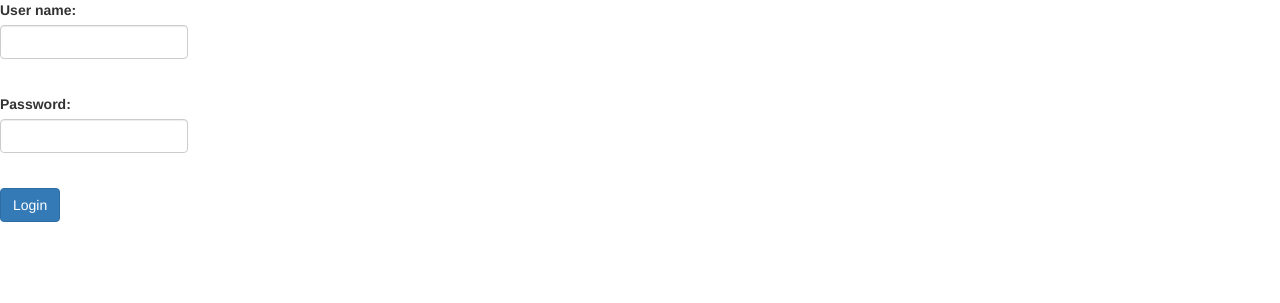
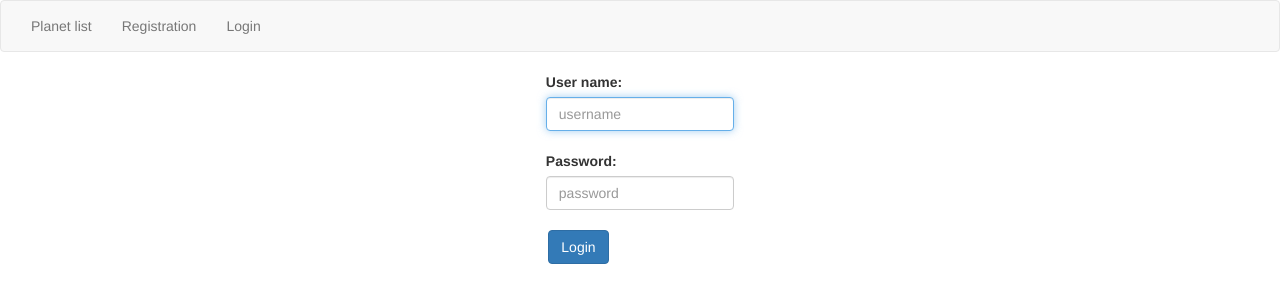
Before and after one commit to adamFoldvari/starwrasproject, a Flask app: page /login in a window 1280 px wide. Shown: the top 303 px of the page. Run offline with Flask 2, Linux system fonts and the light colour scheme; some libraries are stand-ins or nearby versions.

Commit message:
Refactor heroku version

```diff
--- a/app.py
+++ b/app.py
@@ -76,9 +76,9 @@
         password = generate_password_hash(request.form['password'], method='pbkdf2:sha256', salt_length=8)
         try:
             data_handler.add_user_to_db(username, password)
+            return redirect(url_for('index'))
         except TypeError:
-            return render_template('form.html', username_exists=True)
-        return redirect(url_for('index'))
+            return render_template('form.html', error_message='This username already exists!')
     return render_template('form.html')
 
 
@@ -89,7 +89,7 @@
             session['username'] = request.form['username']
             return redirect(url_for('index'))
         else:
-            return render_template('form.html', login=True, username_exists=True)
+            return render_template('form.html', login=True, error_message='Wrong username or password. Try again!')
     return render_template('form.html', login=True)
 
 
--- a/static/main.css
+++ b/static/main.css
@@ -5,3 +5,6 @@
 #alert {
     color: red
 }
+
+#formbody {
+ +    background: lightgrey;
--- a/templates/form.html
+++ b/templates/form.html
@@ -4,33 +4,56 @@
     <meta charset="UTF-8">
     <meta name="viewport" content="width=device-width, initial-scale=1.0">
     <meta http-equiv="X-UA-Compatible" content="ie=edge">
+    {% if login %}
+       <title>Login to SW project</title>
+    {% else %}
        <title>Register for SW project</title>
+    {% endif %}
     <link rel="stylesheet" href="https://maxcdn.bootstrapcdn.com/bootstrap/3.3.7/css/bootstrap.min.css" integrity="sha384-BVYiiSIFeK1dGmJRAkycuHAHRg32OmUcww7on3RYdg4Va+PmSTsz/K68vbdEjh4u" crossorigin="anonymous">
     <link rel="stylesheet" type="text/css" href="static/main.css" >
 </head>
-<body>
+<body id="formbody">
+    <nav class="navbar navbar-default">
+        <div class="container-fluid">
+            <ul class="nav navbar-nav">
+                <li><a href="/">Planet list</a></li>
+                <li><a href="/registration">Registration</a></li>
+                <li><a href="/login">Login</a></li>
+                {% if username %}
+                    <li><a href="/logout">Logout</a></li>
+                {% endif %}
+            </ul>
+            {% if username %}
+                <ul class="nav navbar-nav navbar-right">
+                    <li><a> Signed in as {{ username }} </a></li>
+                </ul>
+            {% endif %}
+        </div>
+    </nav>
+    <div id="formdiv" class="wrapper">
       <form {% if login %} action="/login" {% else %} action="/registration" {% endif %} method="POST">
-        <div class="form-group row">
-            <div class="col-xs-2">
+          <div class="form-signin row">
+              <div class="col-xs-2 col-xs-offset-5">
                   <label for="username">User name:</label>
-                <input id="username" class="form-control" name="username" type="text" minlength="3" required>
+                  <input id="username" class="form-control" name="username" placeholder="username" type="text" minlength="3" autofocus required>
                   <br>
-                {% if username_exists %}
-                <p id="alert">This username already exists!</p>
+                  {% if error_message %}
+                  <p id="alert"> {{ error_message }} </p>
                   {% endif %}
               </div>
           </div>
-        <div class="form-group row">
-            <div class="col-xs-2">
+          <div class="form-signin row">
+              <div class="col-xs-2 col-xs-offset-5">
                   <label for="password">Password:</label>
-                <input id="password" class="form-control" name="password" type="password" minlength="3" required>
+                  <input id="password" class="form-control" name="password" placeholder="password" type="password" minlength="3" required>
                   <br>
               </div>
           </div>
-        <div class="form-group">
+          <div class="form-signin col-xs-2 col-xs-offset-5">
               <button type="submit" class="btn btn-primary"> {% if login %} Login {% else %} Submit {% endif %}</button>
           </div>
       </form>
+  </div>
 
     <script src="https://code.jquery.com/jquery-3.2.1.js" integrity="sha256-DZAnKJ/6XZ9si04Hgrsxu/8s717jcIzLy3oi35EouyE=" crossorigin="anonymous"> </script>
     <script src="https://maxcdn.bootstrapcdn.com/bootstrap/3.3.7/js/bootstrap.min.js"></script>
--- a/templates/index.html
+++ b/templates/index.html
@@ -13,8 +13,8 @@
         <div class="container-fluid">
             <ul class="nav navbar-nav">
                 <li><a href="/">Planet list</a></li>
-                <li><a href="/registration">Registration</a></li>
-                <li><a href="/login">Login</a></li>
+                <li><a href="/registration" {% if username %} onclick="return false" {% endif %} >Registration</a></li>
+                <li><a href="/login" {% if username %} onclick="return false" {% endif %} >Login</a></li>
                 {% if username %}
                 <li><a href="/logout">Logout</a></li>
                 {% endif %}
```
Lines whose indentation alone changed are shown as unchanged.
